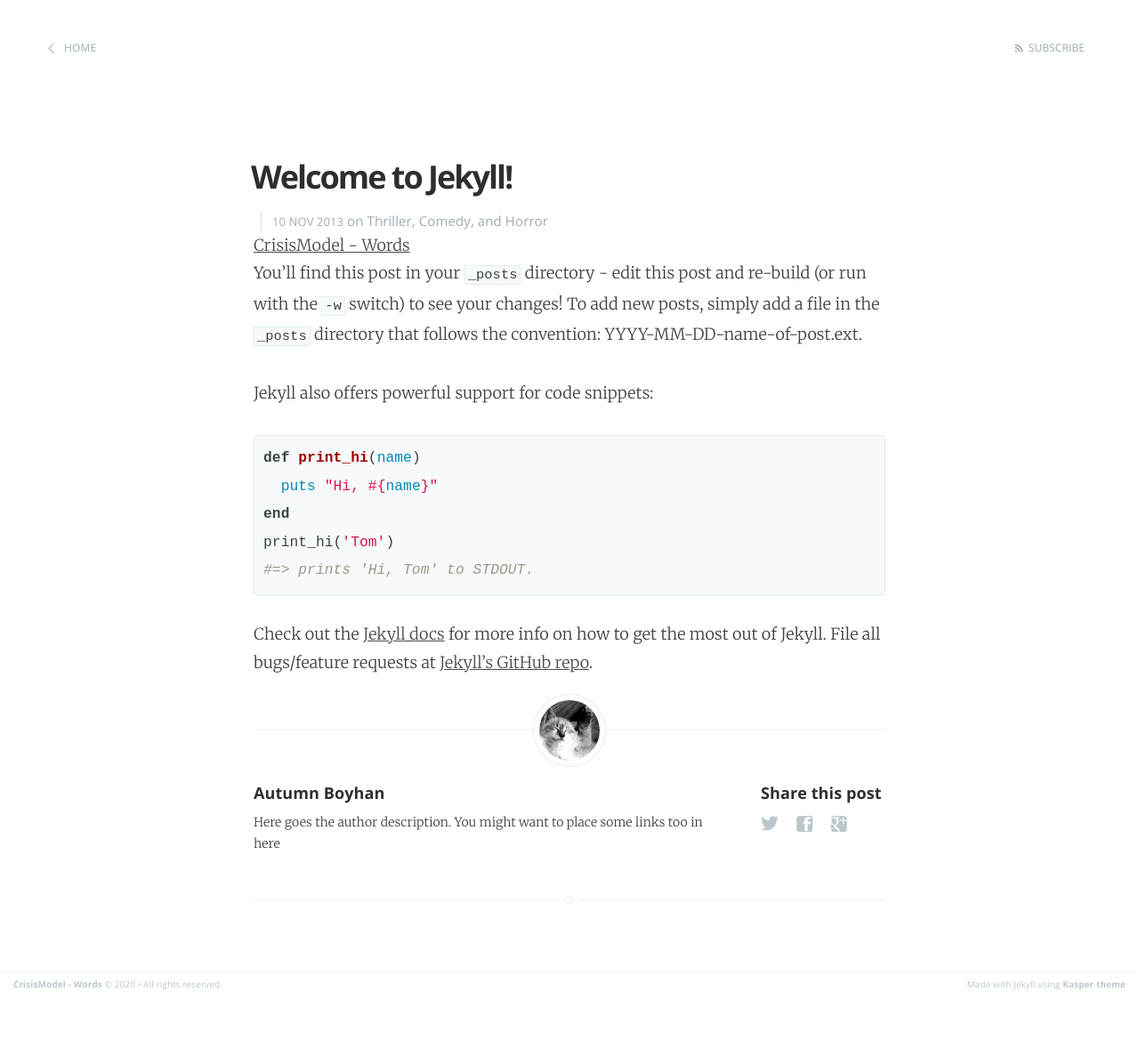
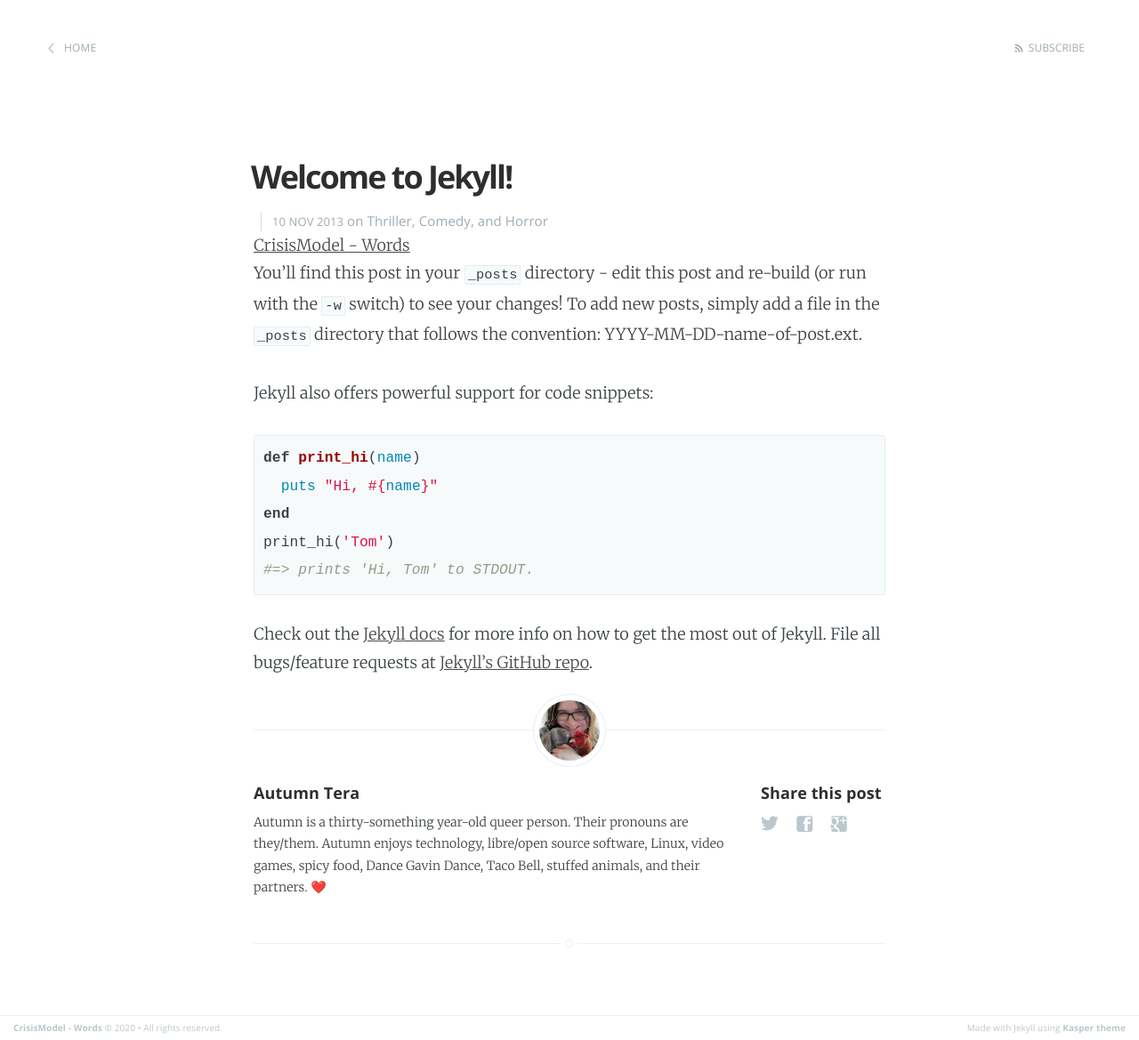
Before and after one commit to CrisisModel/crisismodel.github.io, a Jekyll site: the page built from _posts/2013-11-10-welcome-to-jekyll.markdown, in a window 1280 px wide. Shown: the whole page at 89% size. Built offline with Jekyll 4.4.1, drawn with Linux system fonts in a browser that asks for light colours; before the commit the page ends 1120 px from its top, so only the background shows below that.

Commit message:
Editing templates.

```diff
--- a/_config.yml
+++ b/_config.yml
@@ -1,6 +1,6 @@
 name: CrisisModel - Words
-description: Words written by Autumn.
-meta_description: "This is Autumn's word dump."
+description: Words written by Autumn
+meta_description: "This is Autumn's word dump"
 
 markdown: kramdown
 highlighter: pygments
@@ -12,4 +12,4 @@
 
 # Details for the RSS feed generator
 url:            'https://words.crisismodel.com'
-author:         'Autumn Boyhan'
+author:         'Autumn Tera'
--- a/_layouts/post.html
+++ b/_layouts/post.html
@@ -72,7 +72,7 @@
                     <h4> {{ site.author }} </h4>
                     <!-- Author Bio -->
                     <p>
-                        Here goes the author description. You might want to place some links too in here
+                        Autumn is a thirty-something year-old queer person. Their pronouns are they/them. Autumn enjoys technology, libre/open source software, Linux, video games, spicy food, Dance Gavin Dance, Taco Bell, stuffed animals, and their partners. ❤️
                     </p>
                 </section>
             {% endif %}
```
Also changed, not shown: assets/images/profile.png.
